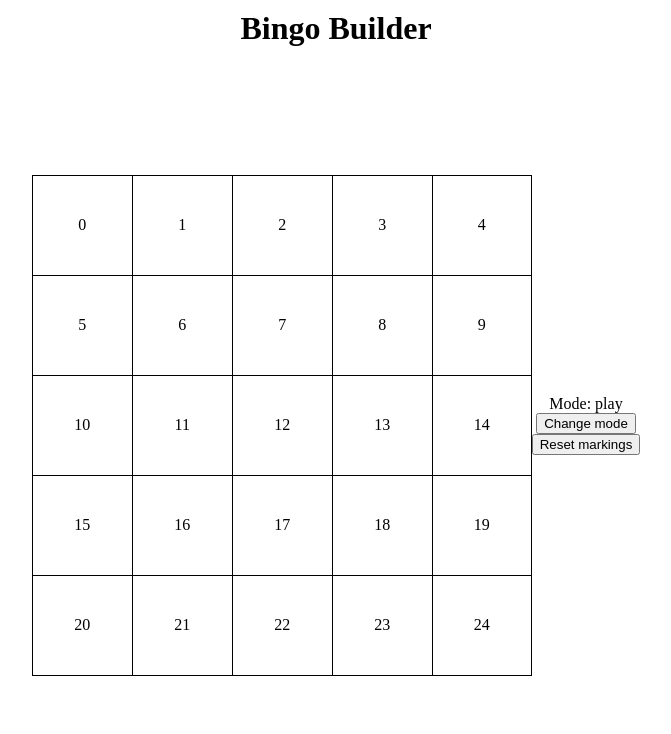
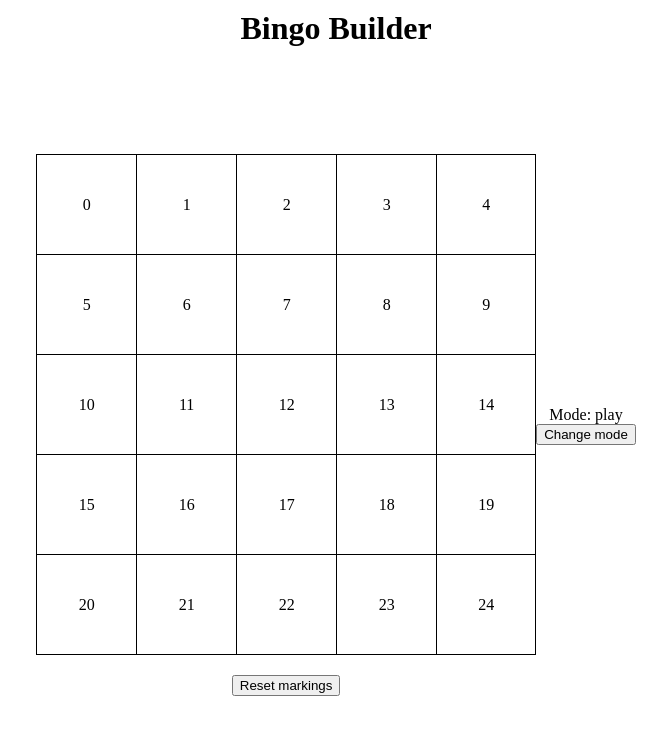
Before and after one commit to cheetamaru/bingo-builder, a Next.js app: page / in a window 1280 px wide. Both pictures are taken after a click on the button "Change mode". Shown: the top 734 px of the page, without its empty margins (304-975 px from the left). Built offline with nearby package versions, Linux system fonts and the light colour scheme.

Commit message:
feat: move reset button

```diff
--- a/src/components/BingoField.tsx
+++ b/src/components/BingoField.tsx
@@ -178,6 +178,14 @@ export default function BingoField() {
         })
     }
 
+    const getResetMarkings = () => {
+        if (fieldMode === "play") {
+            return <div className={styles.resetMarkings}>
+                    <button onClick={habdleResetMarkings}>Reset markings</button>
+                </div>
+        }
+    }
+
     const matrix = useMemo(() => arrayToMatrix(items, cols), [items, cols])
 
     const { isBingo } = useMemo(() => {
@@ -238,7 +246,6 @@ export default function BingoField() {
 
     const getPlaySettings = () => {
         return <>
-            <button onClick={habdleResetMarkings}>Reset markings</button>
             <div>
                 {isBingo && "Bingo!"}
             </div>
@@ -270,8 +277,11 @@ export default function BingoField() {
                         {getSettings()}
                     </div>
                 </div>
-                <div className={styles["bingo-field"]}>
-                    {getBlocks()}
+                <div>
+                    <div className={styles["bingo-field"]}>
+                        {getBlocks()}
+                    </div>
+                    {getResetMarkings()}
                 </div>
             </div>
         </div>
--- a/src/styles/BingoField.module.css
+++ b/src/styles/BingoField.module.css
@@ -47,3 +47,10 @@
     margin-top: 10px;
     height: 40px;
 }
+
+.resetMarkings {
+    width: 100%;
+    display: flex;
+    justify-content: center;
+    margin-top: 20px;
+}
--- a/src/utils/deterimineBingo.ts
+++ b/src/utils/deterimineBingo.ts
@@ -26,7 +26,7 @@ const bucketToCoordsTransformer = (bucket: InnerArrayType[][]): Coords[][] => {
         .filter((elem) => elem.length)
 }
 
-const getBuckets = (colLength: number) => {
+const initialaizeBuckets = (colLength: number) => {
     const rowsBucket: InnerArrayType[][] = []
     const colsBucket: InnerArrayType[][] = [...Array(colLength).fill(null).map(() => [])]
     const diagBucket: InnerArrayType[][] = [[],[]]
@@ -56,7 +56,7 @@ export const determineBingo = (field: FieldItem[][]): ReturnValue => {
         rowsBucket,
         colsBucket,
         diagBucket
-    } = getBuckets(colLength)
+    } = initialaizeBuckets(colLength)
 
     field.forEach((row, rowIndex) => {
         rowsBucket.push(getFormattedRow(row, rowIndex))
```
